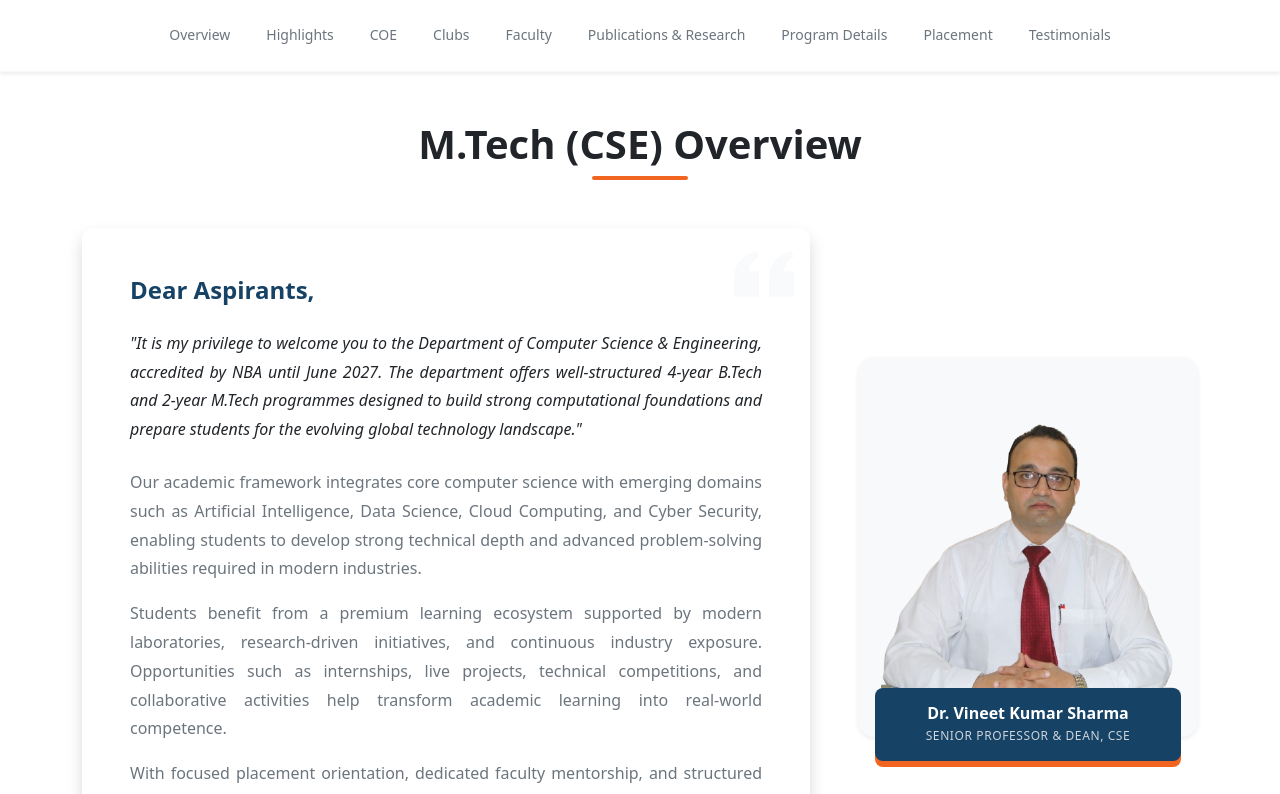
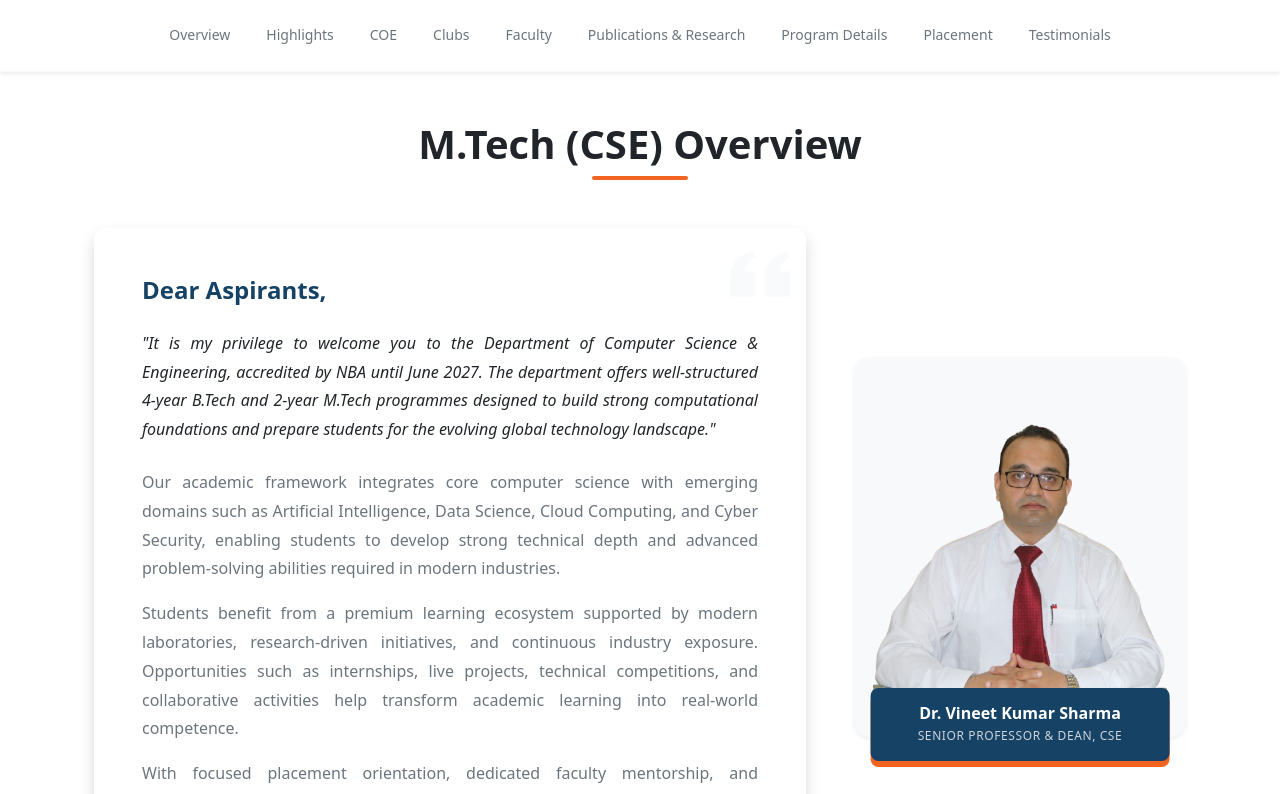
Before and after one commit to PranjaliSehrawat15/cse-mtech-next, a Next.js app: page /programs/postgraduate-programs/cse-mtech in a window 1280 px wide. Shown: the top 794 px of the page. Built offline with nearby package versions, Linux system fonts and the light colour scheme.

Commit message:
changed the global.scss file

```diff
--- a/app/globals.scss
+++ b/app/globals.scss
@@ -1,3 +1,179 @@
+// // KIET custom variables
+// $kiet-bg-primary: #085290;
+// $kiet-bg-secondary: #f15b20;
+// $kiet-bg-tertiary: #164265;
+
+// $kiet-text-primary: #085290;
+// $kiet-text-secondary: #f15b20;
+// $kiet-text-tertiary: #164265;
+
+// /* Custom utility classes based on the guidelines */
+// .kiet-bg-primary { background-color: $kiet-bg-primary !important; }
+// .kiet-bg-secondary { background-color: $kiet-bg-secondary !important; }
+// .kiet-bg-tertiary { background-color: $kiet-bg-tertiary !important; }
+
+// .kiet-text-primary { color: $kiet-text-primary !important; }
+// .kiet-text-secondary { color: $kiet-text-secondary !important; }
+// .kiet-text-tertiary { color: $kiet-text-tertiary !important; }
+
+// /* Import Bootstrap */
+// @import "bootstrap/scss/bootstrap";
+
+// /* ===== Infrastructure Image Pop-up Animation ===== */
+// .infra-image-wrapper {
+//   position: relative;
+//   overflow: hidden;
+//   border-radius: 1rem;
+//   cursor: pointer;
+// }
+// .infra-image-wrapper::after {
+//   content: '';
+//   position: absolute;
+//   inset: 0;
+//   background: linear-gradient(to top, rgba(22, 66, 101, 0.35), transparent 60%);
+//   opacity: 0.7;
+//   transition: opacity 0.5s ease;
+//   z-index: 1;
+//   pointer-events: none;
+// }
+// .infra-image-wrapper:hover::after {
+//   opacity: 0.3;
+// }
+// .infra-image-wrapper img {
+//   width: 100%;
+//   height: 320px;
+//   object-fit: cover;
+//   transition: transform 0.6s cubic-bezier(0.25, 0.46, 0.45, 0.94), filter 0.6s ease;
+//   will-change: transform;
+// }
+// .infra-image-wrapper:hover img {
+//   transform: scale(1.08) translateY(-4px);
+//   filter: brightness(1.05);
+// }
+
+// /* ===== Program Highlights — icon bg + text color on hover, animated top bar ===== */
+// .program-highlight-card {
+//   position: relative;
+//   overflow: hidden;
+//   transition: transform 0.3s ease, box-shadow 0.3s ease;
+// }
+// .program-highlight-card::before {
+//   content: '';
+//   position: absolute;
+//   top: 0;
+//   left: 0;
+//   width: 0;
+//   height: 3px;
+//   background-color: #F26520;
+//   border-radius: 1rem 1rem 0 0;
+//   transition: width 0.4s ease;
+//   z-index: 2;
+// }
+// .program-highlight-card:hover {
+//   transform: translateY(-4px);
+//   box-shadow: 0 0.5rem 1.5rem rgba(0, 0, 0, 0.1);
+// }
+// .program-highlight-card:hover::before {
+//   width: 100%;
+// }
+// .program-highlight-card .ph-icon-wrap {
+//   transition: background-color 0.3s ease;
+// }
+// .program-highlight-card:hover .ph-icon-wrap {
+//   background-color: #164265 !important;
+//   border-color: #164265 !important;
+// }
+// .program-highlight-card:hover .ph-icon-wrap svg {
+//   color: #ffffff !important;
+// }
+// .program-highlight-card .ph-text {
+//   transition: color 0.3s ease;
+// }
+// .program-highlight-card:hover .ph-text {
+//   color: #F26520 !important;
+// }
+
+// /* ===== Club Card Hover ===== */
+// .club-card {
+//   transition: transform 0.3s ease, box-shadow 0.3s ease;
+// }
+// .club-card:hover {
+//   transform: translateY(-6px);
+//   box-shadow: 0 0.75rem 2rem rgba(0, 0, 0, 0.12) !important;
+// }
+// .club-card .club-img {
+//   transition: transform 0.4s ease;
+// }
+// .club-card:hover .club-img {
+//   transform: scale(1.08);
+// }
+// .club-card .club-explore-btn {
+//   transition: background-color 0.3s ease, color 0.3s ease, border-color 0.3s ease;
+// }
+// .club-card:hover .club-explore-btn {
+//   background-color: #164265 !important;
+//   color: #ffffff !important;
+//   border-color: #164265 !important;
+// }
+
+// /* ===== Why Choose — pop-up, no border ===== */
+// .why-choose-card {
+//   border: none !important;
+//   transition: transform 0.3s ease, box-shadow 0.3s ease;
+// }
+// .why-choose-card:hover {
+//   transform: translateY(-6px);
+//   box-shadow: 0 0.75rem 2rem rgba(0, 0, 0, 0.12) !important;
+// }
+
+// /* ===== Research Card ===== */
+// .research-card {
+//   transition: all 0.3s ease;
+//   border: 1px solid transparent;
+//   cursor: pointer;
+// }
+// .research-card:hover {
+//   background-color: #ffffff !important;
+//   border-color: #F26520 !important;
+//   box-shadow: 0 .25rem .75rem rgba(0,0,0,.08);
+// }
+
+// /* ===== ProgramDetails — Vision/Mission Card ===== */
+// .vm-card {
+//   border: none !important;
+//   transition: transform 0.3s ease, box-shadow 0.3s ease;
+// }
+// .vm-card:hover {
+//   transform: translateY(-4px);
+//   box-shadow: 0 1rem 2.5rem rgba(0, 0, 0, 0.1) !important;
+// }
+
+// /* ===== Program Outcome Card ===== */
+// .po-card {
+//   border: 1px solid transparent !important;
+//   transition: transform 0.3s ease, box-shadow 0.3s ease, border-color 0.3s ease;
+// }
+// .po-card:hover {
+//   transform: translateY(-4px);
+//   box-shadow: 0 0.5rem 1.5rem rgba(0, 0, 0, 0.08) !important;
+//   border-color: rgba(242, 101, 32, 0.35) !important;
+// }
+// .po-card .po-icon-wrap {
+//   transition: background-color 0.3s ease;
+// }
+// .po-card:hover .po-icon-wrap {
+//   background-color: #164265 !important;
+// }
+// .po-card:hover .po-icon-wrap svg {
+//   color: #ffffff !important;
+// }
+// .po-card .po-id {
+//   transition: color 0.3s ease;
+// }
+// .po-card:hover .po-id {
+//   color: #F26520 !important;
+// }
+
 // KIET custom variables
 $kiet-bg-primary: #085290;
 $kiet-bg-secondary: #f15b20;
@@ -15,6 +191,16 @@ $kiet-text-tertiary: #164265;
 .kiet-text-primary { color: $kiet-text-primary !important; }
 .kiet-text-secondary { color: $kiet-text-secondary !important; }
 .kiet-text-tertiary { color: $kiet-text-tertiary !important; }
+
+/* Match the container width and padding to the COE section globally */
+$container-padding-x: 3rem; /* 1.5rem on each side */
+$container-max-widths: (
+  sm: 540px,
+  md: 720px,
+  lg: 960px,
+  xl: 1140px,
+  xxl: 1280px
+);
 
 /* Import Bootstrap */
 @import "bootstrap/scss/bootstrap";
```
